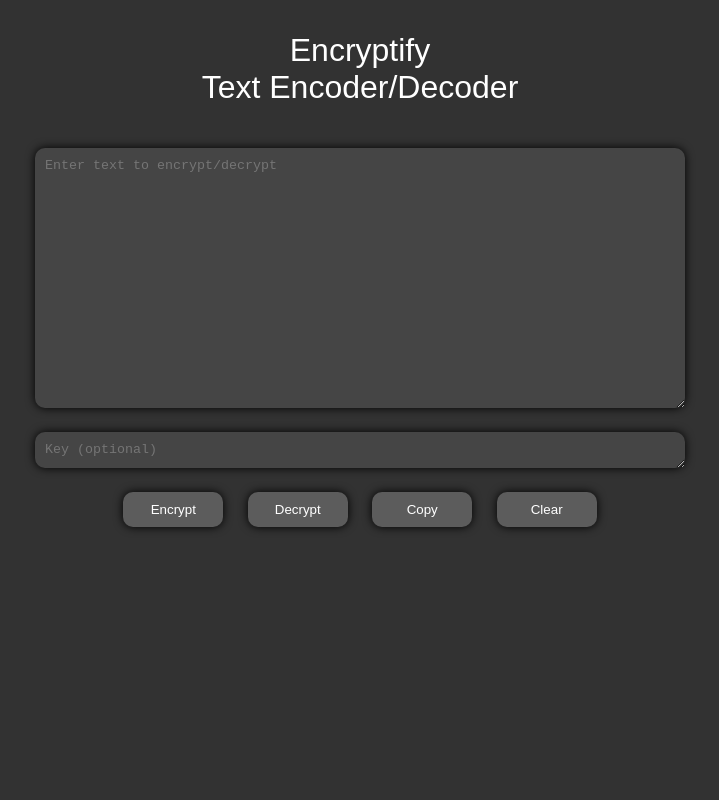
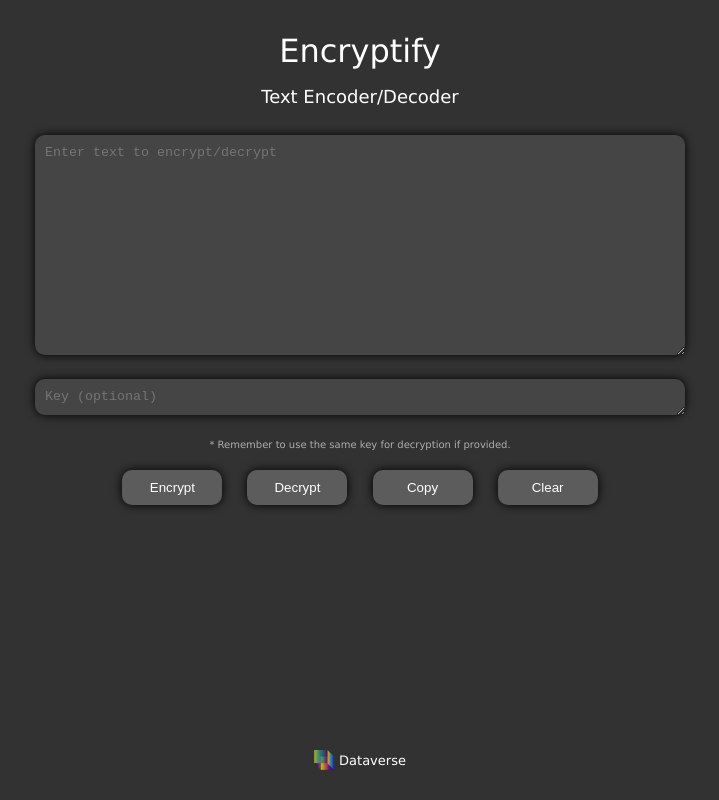
Before and after one commit to multiverseweb/Encryptify, a plain HTML site: page index.html in a window 1280 px wide. Shown: the whole page, without its empty margins (280-999 px from the left). Drawn offline with Linux system fonts and the light colour scheme.

Commit message:
Add files via upload

```diff
--- a/index.html
+++ b/index.html
@@ -6,19 +6,23 @@
     <link rel="stylesheet" href="style.css">
     <meta name="viewport" content="width=device-width, initial-scale=1.0">
     <title>Encriptify</title>
+    <link rel="shortcut icon" href="resources/2dlogo.svg" type="image/x-icon">
 </head>
 
 <body>
     <div class="container">
-        <p>Encryptify<br/>Text Encoder/Decoder</p>
+        <p>Encryptify</p>
+        <p class="tagline">Text Encoder/Decoder</p>
         <textarea id="inputText" rows="4" placeholder="Enter text to encrypt/decrypt"></textarea>
         <textarea id="cycles" placeholder="Key (optional)"></textarea>
+        <p class="info">* Remember to use the same key for decryption if provided.</p>
         <div class="buttons">
             <button onclick="encryptText()">Encrypt</button>
             <button onclick="decryptText()">Decrypt</button>
             <button onclick="copyText()">Copy</button>
             <button onclick="clearText()">Clear</button>
         </div>
+        <div class="dataverse"><img src="resources/3dlogo.svg" class="logo"><a href="https://multiverse-dataverse.netlify.app">Dataverse</a></div>
     </div>
     <script src="script.js"></script>
 </body>
--- a/style.css
+++ b/style.css
@@ -1,5 +1,5 @@
 body {
-    font-family: Arial, sans-serif;
+    font-family:Verdana, Geneva, Tahoma, sans-serif;
     margin: 20px;
     background-color: rgba(0, 0, 0, 0.803);
     color: white;
@@ -12,7 +12,10 @@ p{
     margin: auto;
     text-align: center;
 }
-
+.tagline{
+    font-size: large;
+    margin-top: -1rem;
+}
 textarea {
     color: white;
     background-color: rgba(255, 255, 255, 0.096);
@@ -20,8 +23,8 @@ textarea {
     min-width: 90%;
     padding: 10px;
     margin: 10px 0;
-    max-height: 30vh;
-    min-height: 30vh;
+    max-height: 25vh;
+    min-height: 25vh;
     border-radius: 10px;
     border: none;
     box-shadow: 0px 0px 10px black;
@@ -48,3 +51,28 @@ button:hover{
 textarea:hover{
     box-shadow: 0px 0px 0px black;
 }
+
+.dataverse{
+    margin-top: 50px;
+    display: flex;
+    position: fixed;
+    bottom: 30px;
+    left: 50%;
+    transform: translate(-50%);
+    justify-content: center;
+}
+a{
+    color: white;
+    text-decoration: none;
+    font-weight: 100;
+    margin-left: 5px;
+    font-size: 13px;
+    margin-top: 3px;
+}
+.logo{
+    height: 20px;
+}
+.info{
+    opacity: 0.6;
+    font-size: 10px;
+}
```
Also changed, not shown: resources/2dlogo.svg (added), resources/3dlogo.svg (added).
